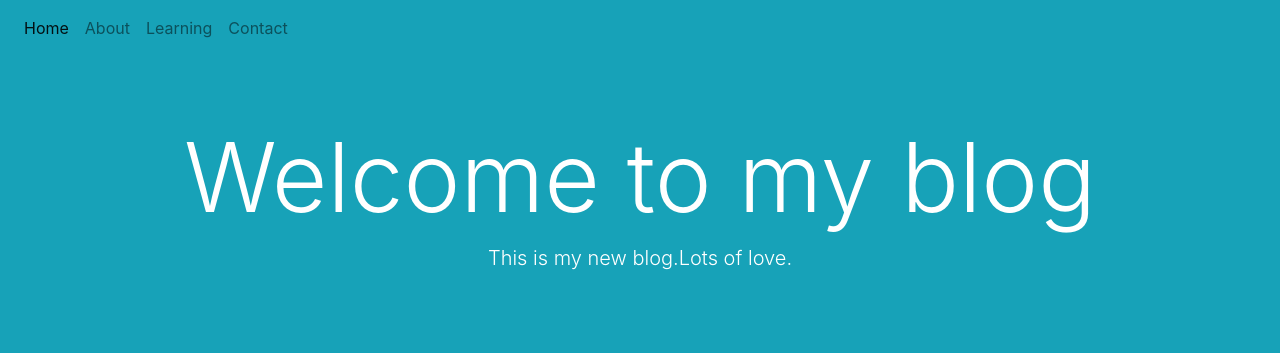
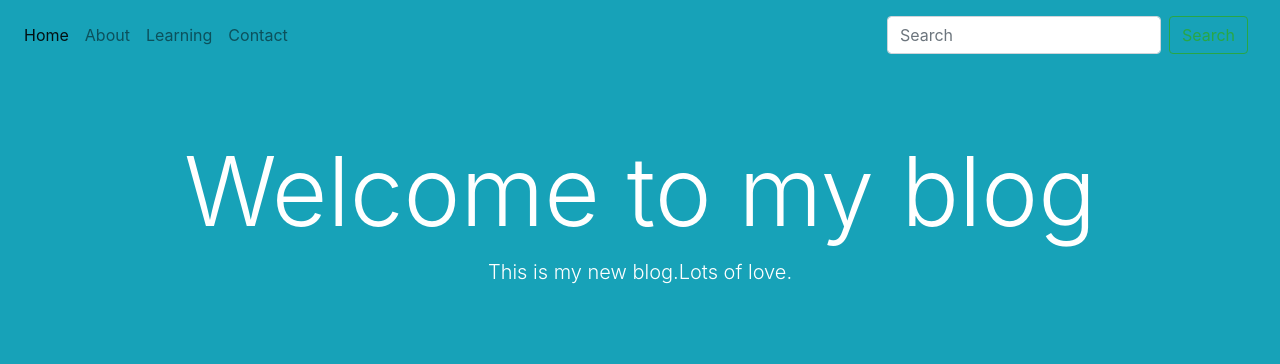
Before and after one commit to Devraj-comp/Bootstrap-Blog, a plain HTML site: page index.html in a window 1280 px wide. Shown: the top 364 px of the page. Drawn offline with nearby package versions, Linux system fonts and the light colour scheme.

Commit message:
second comment

```diff
--- a/index.html
+++ b/index.html
@@ -14,8 +14,6 @@
 
 
 
-
-
   <nav class="navbar navbar-expand-lg navbar-light bg-info navbar-inverse">
     <!-- <a class="navbar-brand" href="#">Navbar</a> -->
       <button class="navbar-toggler" type="button" data-toggle="collapse" data-target="#navbarNavAltMarkup" aria-controls="navbarNavAltMarkup" aria-expanded="false" aria-label="Toggle navigation">
@@ -29,6 +27,13 @@
           <a class="nav-item nav-link " href="#">Contact</a>
         </div>
       </div>
+      <nav class="navbar navbar-expand-lg navbar-light bg-info navbar-inverse">
+    <form class="form-inline my-2 my-lg-0">
+      <input class="form-control mr-sm-2" type="search" placeholder="Search" aria-label="Search">
+      <button class="btn btn-outline-success my-2 my-sm-0" type="submit">Search</button>
+    </form>
+   </nav>
+
   </nav>
 
 
```
